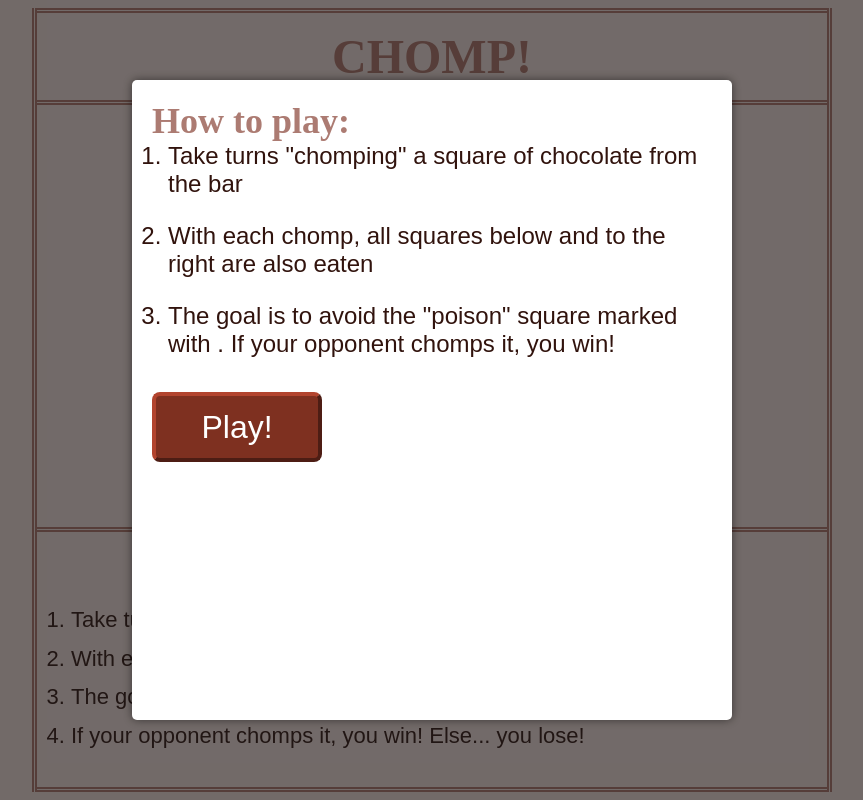
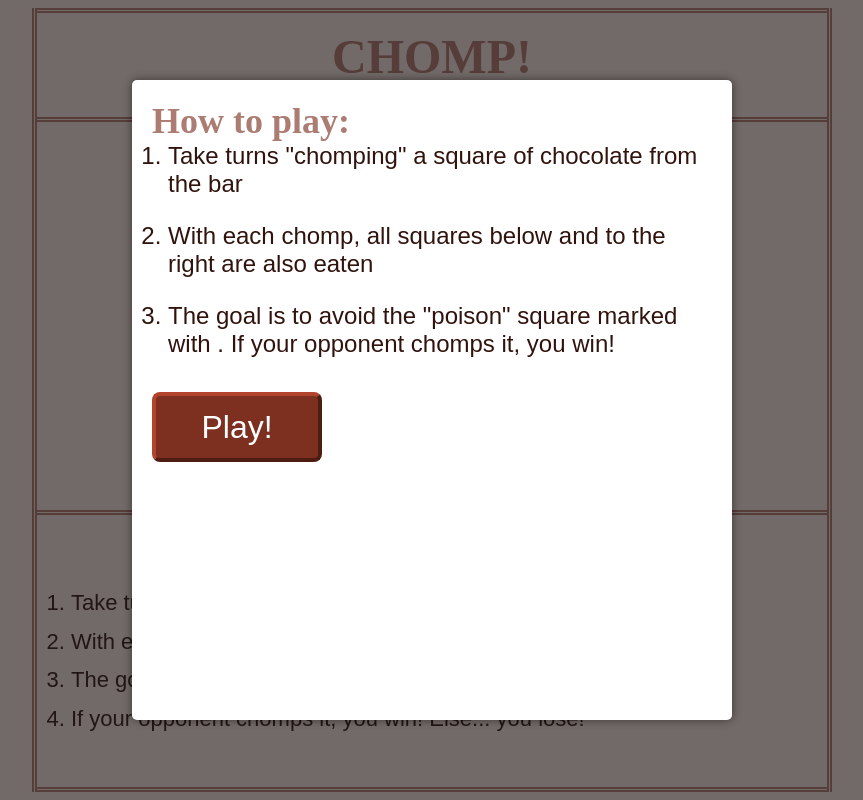
Before and after one commit to nikhilNathwani/Chomp, a React (Create React App) app in the folder src/: page / in a window 1280 px wide. Shown: the whole page, without its empty margins (208-1071 px from the left). Built offline with nearby package versions, Linux system fonts and the light colour scheme.

Commit message:
Trying to fix overflow issue on mobile by making square sizing more responsive

```diff
--- a/src/styles.css
+++ b/src/styles.css
@@ -26,7 +26,7 @@ body {
 	margin-inline: auto;
 	margin-block: 0.5rem;
 	display: grid;
-	grid-template-rows: min-content 1fr min-content;
+	grid-template-rows: min-content max(1fr, 90vmin) min-content;
 }
 
 #header {
```
